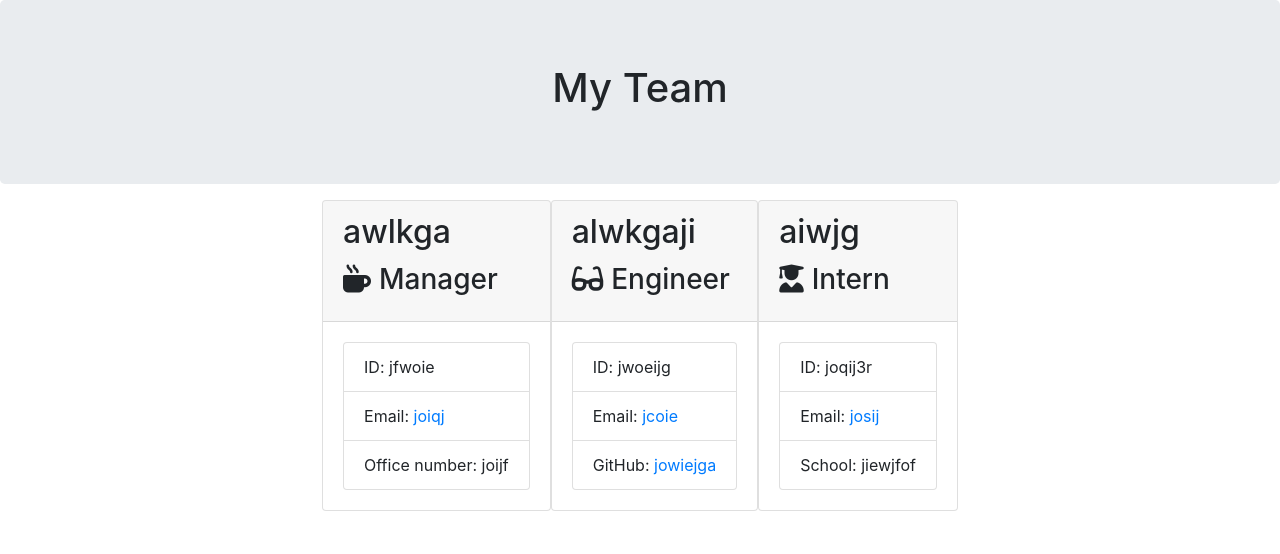
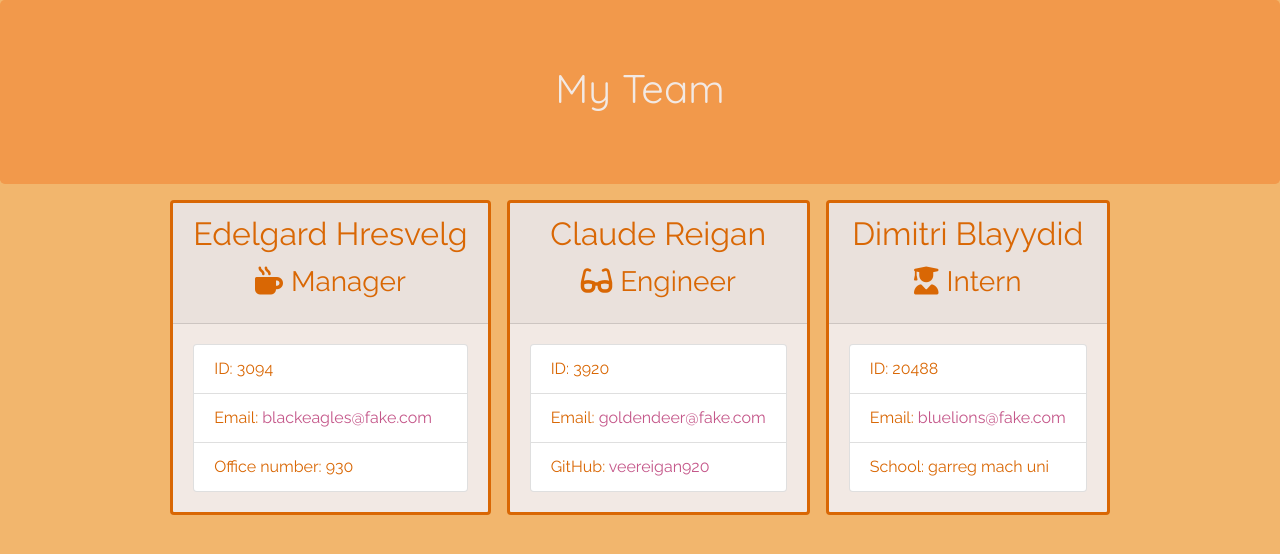
Before and after one commit to LiliCecilia23/team-management-template, a website: page Develop/team.html in a window 1280 px wide. Drawn offline with nearby package versions, Linux system fonts and the light colour scheme.

Commit message:
finished styling

```diff
--- a/Develop/lib/Employee.js
+++ b/Develop/lib/Employee.js
@@ -16,7 +16,7 @@ class Employee {
         return(this.email);
     };
     getRole(){
-        return(this.role);
+        return "Employee";
     };
 };
 
--- a/Develop/team.html
+++ b/Develop/team.html
@@ -8,7 +8,8 @@
     <title>My Team</title>
     <link rel="stylesheet" href="https://stackpath.bootstrapcdn.com/bootstrap/4.3.1/css/bootstrap.min.css"
         integrity="sha384-ggOyR0iXCbMQv3Xipma34MD+dH/1fQ784/j6cY/iJTQUOhcWr7x9JvoRxT2MZw1T" crossorigin="anonymous">
-    <link rel="stylesheet" href="style.css">
+    <link href="https://fonts.googleapis.com/css2?family=Quicksand&family=Raleway&display=swap" rel="stylesheet">
+    <link rel="stylesheet" href="./templates/style.css">
     <script src="https://kit.fontawesome.com/c502137733.js"></script>
 </head>
 
@@ -23,42 +24,42 @@
     <div class="container">
         <div class="row">
             <div class="team-area col-12 d-flex justify-content-center">
-                <div class="card employee-card">
+                <div class="card employee-card rounded mx-2">
     <div class="card-header">
-        <h2 class="card-title">awlkga</h2>
-        <h3 class="card-title"><i class="fas fa-mug-hot mr-2"></i>Manager</h3>
+        <h2 class="card-title text-center">Edelgard Hresvelg</h2>
+        <h3 class="card-title text-center"><i class="fas fa-mug-hot mr-2"></i>Manager</h3>
     </div>
     <div class="card-body">
         <ul class="list-group">
-            <li class="list-group-item">ID: jfwoie</li>
-            <li class="list-group-item">Email: <a href="mailto:joiqj">joiqj</a></li>
-            <li class="list-group-item">Office number: joijf</li>
+            <li class="list-group-item">ID: 3094</li>
+            <li class="list-group-item">Email: <a href="mailto:blackeagles@fake.com">blackeagles@fake.com</a></li>
+            <li class="list-group-item">Office number: 930</li>
         </ul>
     </div>
 </div>
-<div class="card employee-card">
+<div class="card employee-card rounded mx-2">
     <div class="card-header">
-        <h2 class="card-title">alwkgaji</h2>
-        <h3 class="card-title"><i class="fas fa-glasses mr-2"></i>Engineer</h3>
+        <h2 class="card-title text-center">Claude Reigan</h2>
+        <h3 class="card-title text-center"><i class="fas fa-glasses mr-2"></i>Engineer</h3>
     </div>
     <div class="card-body">
         <ul class="list-group">
-            <li class="list-group-item">ID: jwoeijg</li>
-            <li class="list-group-item">Email: <a href="mailto:jcoie">jcoie</a></li>
-            <li class="list-group-item">GitHub: <a href="https://github.com/jowiejga" target="_blank" rel="noopener noreferrer">jowiejga</a></li>
+            <li class="list-group-item">ID: 3920</li>
+            <li class="list-group-item">Email: <a href="mailto:goldendeer@fake.com">goldendeer@fake.com</a></li>
+            <li class="list-group-item">GitHub: <a href="https://github.com/veereigan920" target="_blank" rel="noopener noreferrer">veereigan920</a></li>
         </ul>
     </div>
 </div>
-<div class="card employee-card">
+<div class="card employee-card rounded mx-2">
     <div class="card-header">
-        <h2 class="card-title">aiwjg</h2>
-        <h3 class="card-title"><i class="fas fa-user-graduate mr-2"></i>Intern</h3>
+        <h2 class="card-title text-center">Dimitri Blayydid</h2>
+        <h3 class="card-title text-center"><i class="fas fa-user-graduate mr-2"></i>Intern</h3>
     </div>
     <div class="card-body">
         <ul class="list-group">
-            <li class="list-group-item">ID: joqij3r</li>
-            <li class="list-group-item">Email: <a href="mailto:josij">josij</a></li>
-            <li class="list-group-item">School: jiewjfof</li>
+            <li class="list-group-item">ID: 20488</li>
+            <li class="list-group-item">Email: <a href="mailto:bluelions@fake.com">bluelions@fake.com</a></li>
+            <li class="list-group-item">School: garreg mach uni</li>
         </ul>
     </div>
 </div>
--- /dev/null
+++ b/Develop/templates/style.css
@@ -0,0 +1,21 @@
+.jumbotron {
+    background-color: #F2994B;
+    color: #F2E9E4;
+    font-family: 'Quicksand', sans-serif;
+    font-size: 100px;
+}
+
+.card {
+    background-color: #F2E9E4;
+    border: solid 3px #D96704;
+    font-family: 'Raleway', sans-serif;
+    color: #D96704;
+}
+
+a {
+    color: #c45689;
+}
+
+body {
+    background-color: #F2B66D;
+}
```
Also changed, not shown: Develop/templates/engineer.html (+3 -3 lines), Develop/templates/intern.html (+3 -3 lines), Develop/templates/main.html (+2 -1 lines), Develop/templates/manager.html (+3 -3 lines).
